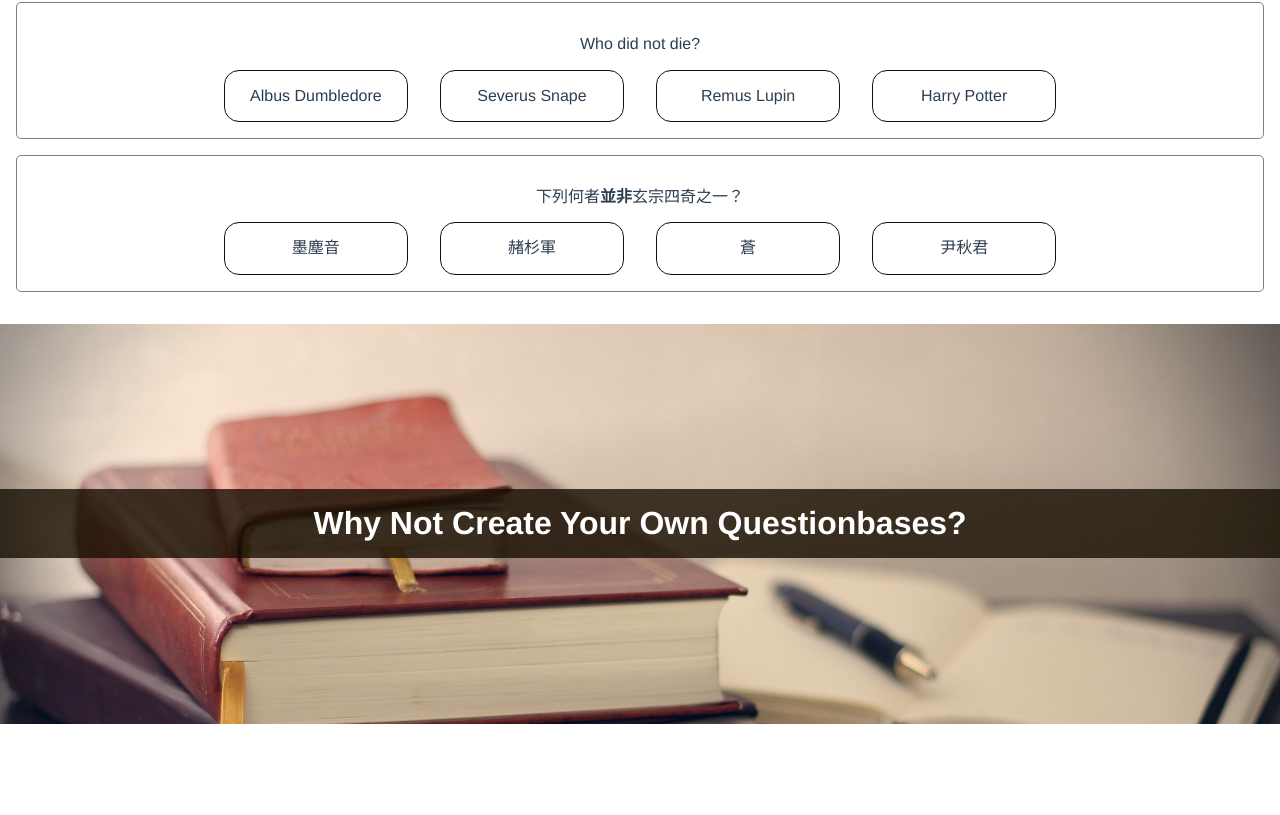
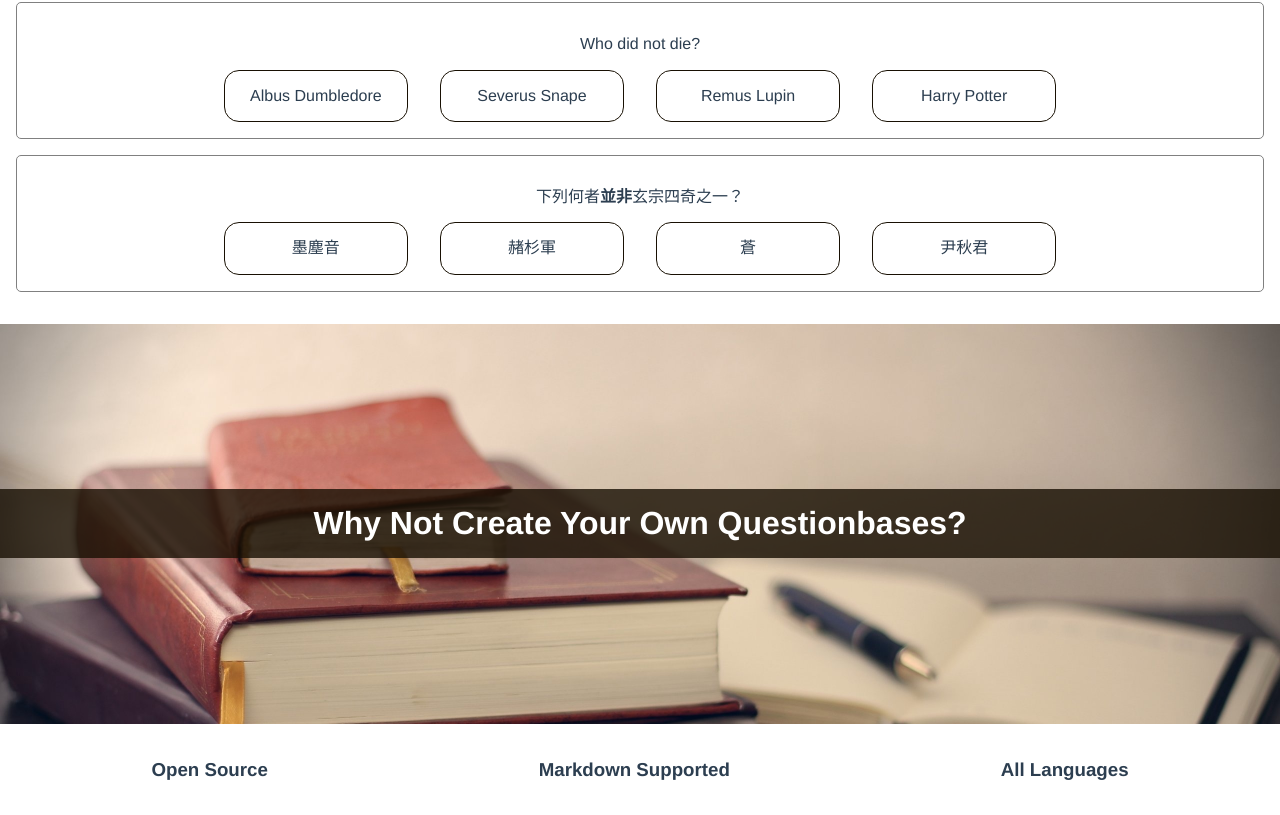
Before and after one commit to erwaiyang/multiple-choice-game-vue, a Vue app: page / in a window 1280 px wide. Shown: the part 503-1318 px from the top of the page. Before the commit the page ends 1227 px from the top, so only its background shows below. Built offline with nearby package versions, Linux system fonts and the light colour scheme.

Commit message:
features

```diff
--- a/src/App.vue
+++ b/src/App.vue
@@ -4,6 +4,7 @@
     <slogan></slogan>
     <samples></samples>
     <create-your-own></create-your-own>
+    <features></features>
   </div>
 </template>
 
@@ -12,6 +13,7 @@ import Top from './components/Top';
 import Slogan from './components/Slogan';
 import Samples from './components/Samples';
 import CreateYourOwn from './components/CreateYourOwn';
+import Features from './components/Features';
 
 export default {
   name: 'app',
@@ -20,6 +22,7 @@ export default {
     Slogan,
     Samples,
     CreateYourOwn,
+    Features,
   },
 };
 </script>
--- /dev/null
+++ b/src/components/Features.vue
@@ -0,0 +1,40 @@
+<template>
+  <section class="features">
+    <ul>
+      <li class="feature" v-for="feature in data">
+        <h3>{{ feature.title }}</h3>
+      </li>
+    </ul>
+  </section>
+</template>
+
+<script>
+import data from 'data/features';
+
+export default {
+  name: 'features',
+  data() {
+    return {
+      data,
+    };
+  },
+};
+</script>
+
+<style scoped>
+section{
+  padding: 1rem;
+}
+ul{
+  display: flex;
+  flex-direction: row;
+}
+.feature{
+  flex: 1 0 auto;
+}
+@media only screen and (max-width: 768px){
+  ul{
+    flex-direction: column;
+  }
+}
+</style>
--- /dev/null
+++ b/src/data/features.js
@@ -0,0 +1,14 @@
+export default [
+  {
+    title: 'Open Source',
+    icon: 'heart',
+  },
+  {
+    title: 'Markdown Supported',
+    icon: 'pencil',
+  },
+  {
+    title: 'All Languages',
+    icon: 'globe',
+  },
+];
```
